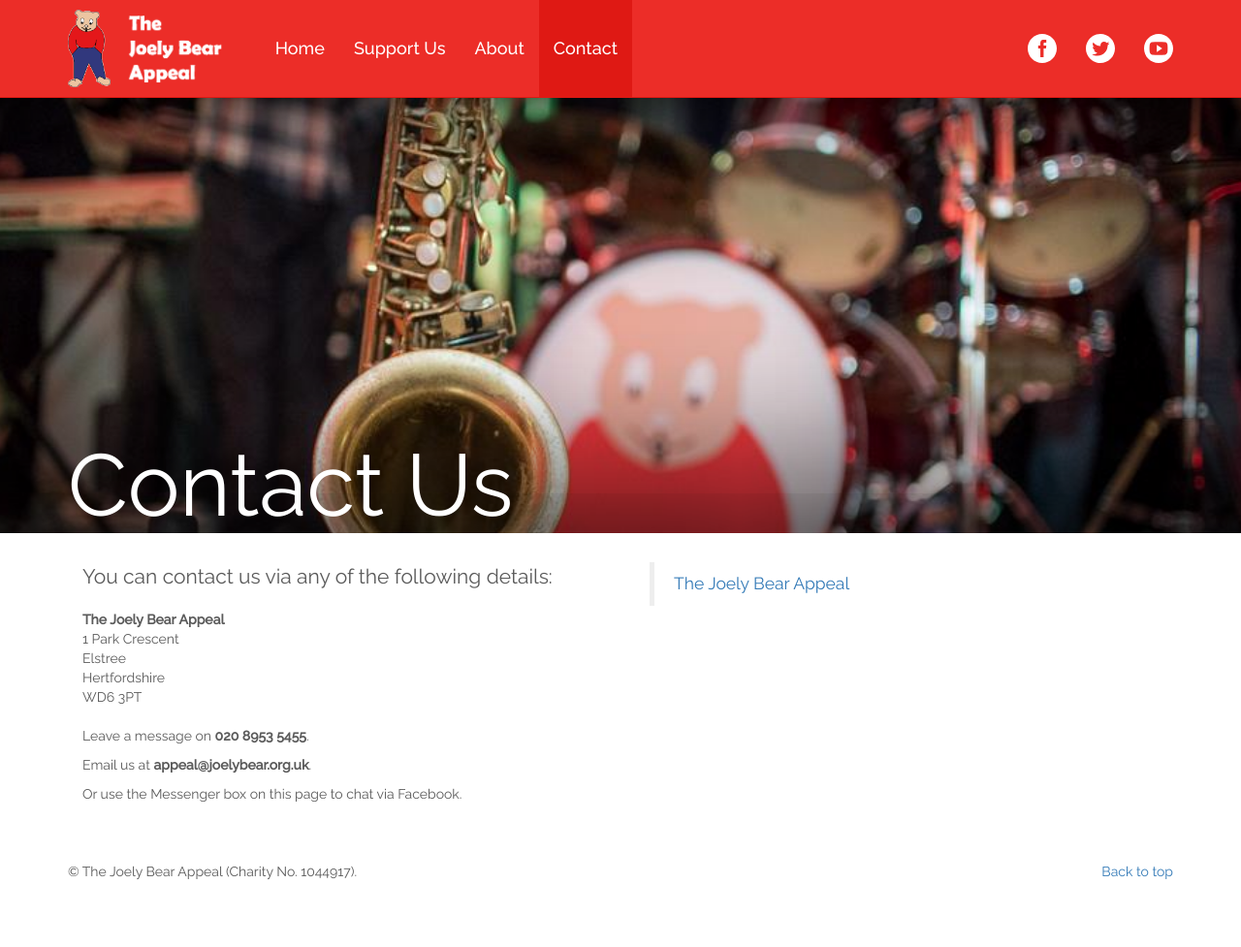
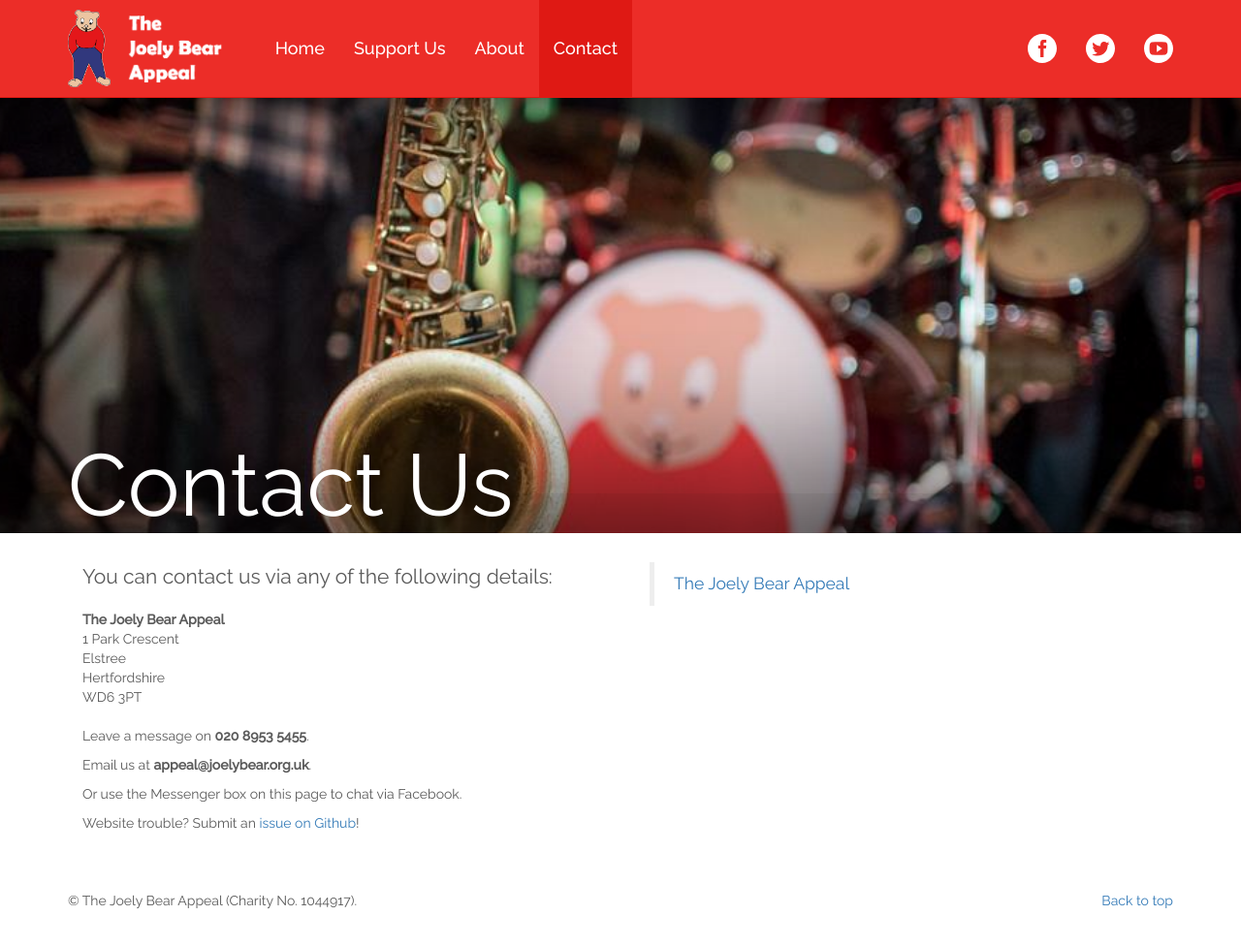
Before and after one commit to joelybear/joelybear.github.io, a Jekyll site: the page built from contact.html, in a window 1280 px wide and 989 px high. Shown: the top 977 px of the window at 97% size. Built offline with Jekyll 4.4.1, drawn with Linux system fonts in a browser that asks for light colours.

Commit message:
Link for website issues

```diff
--- a/contact.html
+++ b/contact.html
@@ -36,6 +36,8 @@ nav-weight: 40
 
         <!-- <h4> By Instant Message</h4> -->
         <p>Or use the Messenger box on this page to chat via Facebook.</p>
+
+        <p> Website trouble? Submit an <a href="https://github.com/joelybear/joelybear.github.io/issues">issue on Github</a>! </p>
         <!-- <div style="height:150px;width:20%; background-color:red;color:white">Mailchimp form goes here</div> -->
 
       </div><div class = "col-md-6">
```
